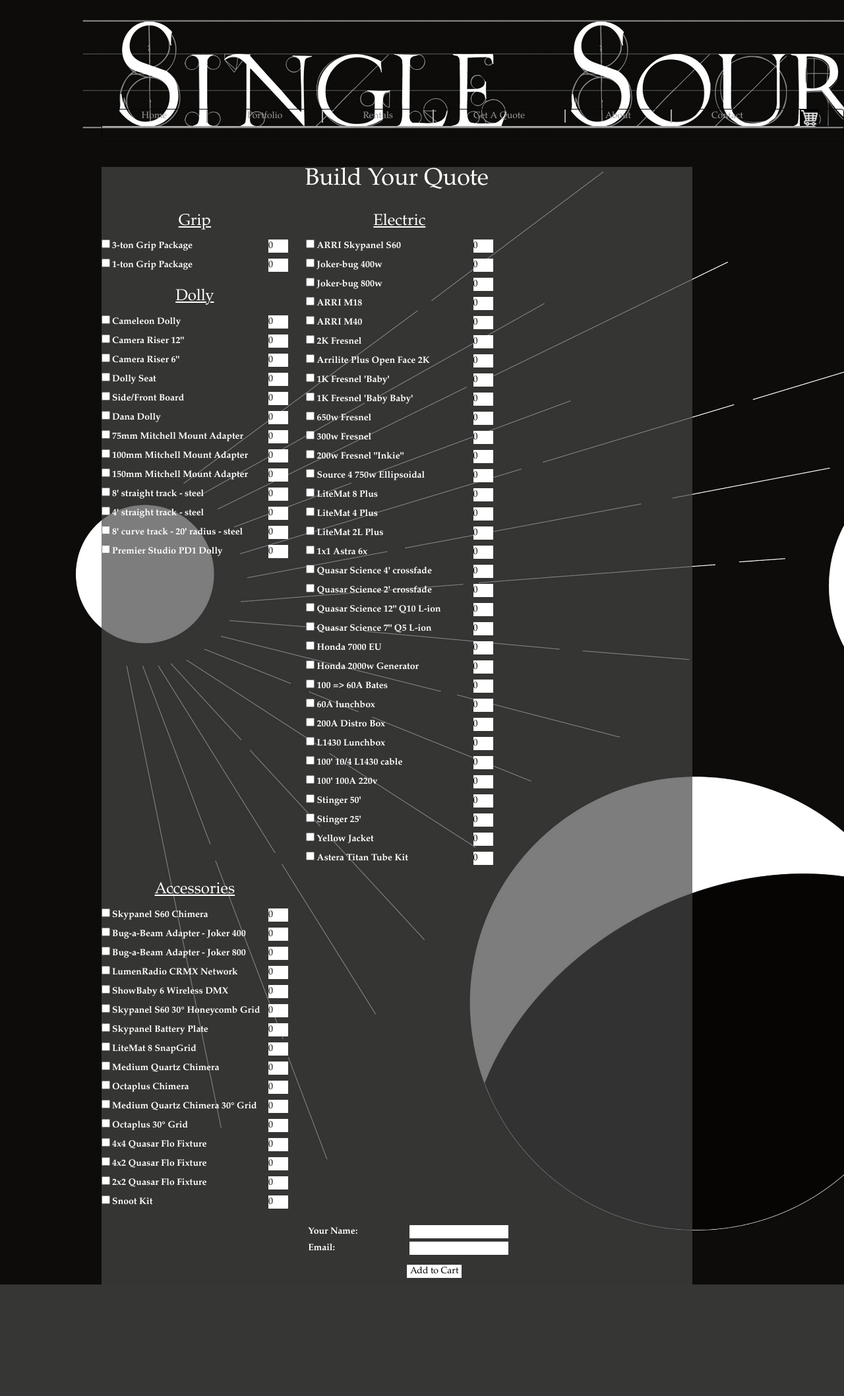
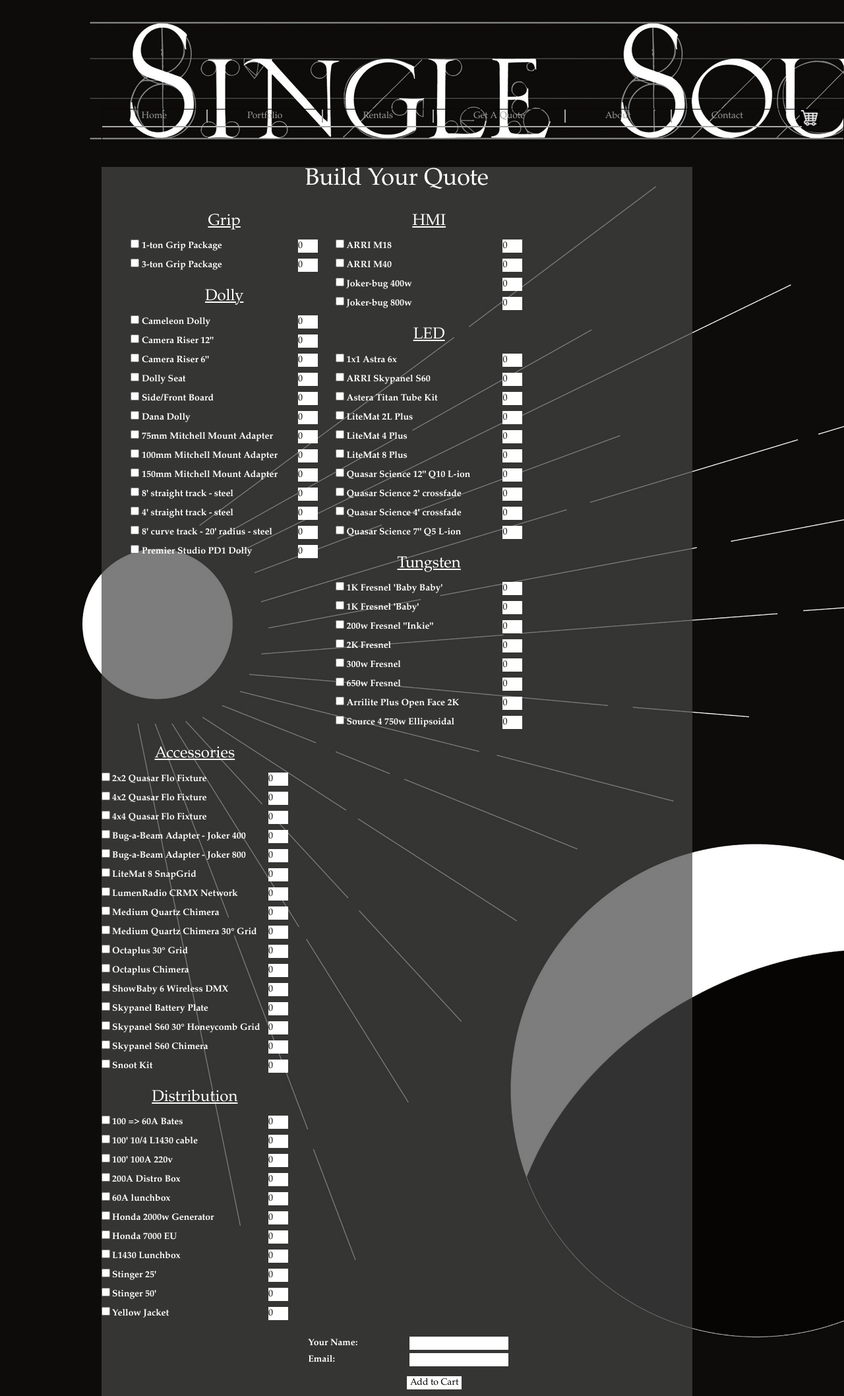
Before and after one commit to ryantmiddleton/Single_Source_website, a Django app: page /quote_page in a window 1280 px wide. Shown: the whole page at 66% size. Before the commit the page ends 1947 px from the top, so only its background shows below. Run offline with Django 3.2, Linux system fonts and the light colour scheme; data comes from the database, SQL or seed files in the repository; both versions use the stored data as it was after the commit; some libraries are stand-ins or nearby versions.

Commit message:
changed how querysets are retrieved for quote page

```diff
--- a/single_source_site/static/css/styles.css
+++ b/single_source_site/static/css/styles.css
@@ -105,9 +105,9 @@
 #quote_content .product_type_col h3 {
     text-decoration:underline;
 }
-/* #quote_content #column1 {
+#quote_content #column1{
     margin-left:5%;
-} */
+}
 
 .checkbox_field {
     display:inline-block;
@@ -400,16 +400,19 @@
 
 /* About Page */
 #about_content {
-    margin-left:25%;
-    width:40%;
+    margin-left:11%;
+    width:70%;
     background-color:rgb(70, 70, 70, 0.7);
 }
 
 #about_content *{
     margin:0px;
 }
-
+#about_content p{
+    font-size: 20px;
+}
 #about_heading {
     text-decoration: underline;
     text-align:center;
+
 }
--- a/single_source_site/templates/about.html
+++ b/single_source_site/templates/about.html
@@ -63,12 +63,12 @@
     </nav>
     </div>
     <div id="about_content">
-      <p id="about_heading">ABOUT US</p>
-      Single Source Grip and Lighting provides on location lighting
+      <h1 id="about_heading">ABOUT US</h1>
+      <p>Single Source Grip and Lighting provides on location lighting
       services and equipment for a wide range of motion picture projects
       including independent features/shorts, commercials, interviews, and
       music videos. With over 15 years of experience in the industry, we can
-      accommodate any project, big or small. Call today for a quote.
+      accommodate any project, big or small. Call today for a quote or build your own.</p>
     </div>
 
 </body>
--- a/single_source_site/templates/index.html
+++ b/single_source_site/templates/index.html
@@ -62,7 +62,7 @@
         </div>
     </nav>
     </div>
-    <div id="content" style="margin-left:30%;">
+    <!-- <div id="content" style="margin-left:30%;">
       <iframe height="300%" class="mySlides"
       src="https://www.youtube.com/embed/qQXP6TDtW0w?autoplay=1&mute=0&controls=1&loop=0&origin=https%3A%2F%2Fwww.singlesourcelight.com&playsinline=1&enablejsapi=1&widgetid=1">
       </iframe>
@@ -77,7 +77,7 @@
       </iframe>
       <button class="w3-button w3-display-left" style="background:gray;" onclick="plusDivs(-1)">&#10094;</button>
       <button class="w3-button w3-display-right" onclick="plusDivs(+1)">&#10095;</button>
-    </div>
+    </div> -->
 
 </body>
 <script>
--- a/single_source_site/templates/quote_builder.html
+++ b/single_source_site/templates/quote_builder.html
@@ -116,61 +116,76 @@
         <form id="quote_frm" action="/add_to_cart" method="post">
         {% csrf_token %}
             <div id="column1" class="product_type_col">
-            <div id="Grip_col"><h3>Grip</h3></div>
-            <div id="Dolly_col"><h3>Dolly</h3></div>
+                <div id="Grip_col"><h3>Grip</h3>
+                {% for package in grip_packages %}
+                    <div class='checkbox_field'>
+                        <input type='checkbox' class='{{package.category.name}}' value='{{package.id}}' id='{{package.id}}' name='{{package.id}}_package'>
+                        <label> {{package.name}}</label>
+                    </div>
+                    <input type='number' min=0 max='{{package.num_inventory}}' value=0 id='package_{{package.id}}_quantity' name='package_{{package.id}}_quantity' class='num_quantity_field'><br>
+                {% endfor %}
+                </div>
+                <div id="Dolly_col"><h3>Dolly</h3>
+                {% for product in dolly_products %}
+                    <div class='checkbox_field'>
+                        <input type='checkbox' class='{{product.category.name}}' value='{{product.id}}' id='{{product.id}}' name='{{product.id}}_product'>
+                        <label> {{product.name}}</label>
+                    </div>
+                    <input type='number' min=0 max='{{product.num_inventory}}' value=0 id='product_{{product.id}}_quantity' name='product_{{product.id}}_quantity' class='num_quantity_field'><br>
+                {% endfor %}
+                </div>
             </div>
             <div id="spacer" class="product_type_col"></div>
-        <div id="Electric_col" class="product_type_col"><h3>Electric</h3></div>
+            <div id="column2" class="product_type_col">
+                <div id="HMI_col"><h3>HMI</h3>
+                {% for product in hmi_products %}
+                    <div class='checkbox_field'>
+                        <input type='checkbox' class='{{product.category.name}}' value='{{product.id}}' id='{{product.id}}' name='{{product.id}}_product'>
+                        <label> {{product.name}}</label>
+                    </div>
+                    <input type='number' min=0 max='{{product.num_inventory}}' value=0 id='product_{{product.id}}_quantity' name='product_{{product.id}}_quantity' class='num_quantity_field'><br>
+                {% endfor %}
+                </div>
+                <div id="LED_col"><h3>LED</h3>
+                {% for product in led_products %}
+                    <div class='checkbox_field'>
+                        <input type='checkbox' class='{{product.category.name}}' value='{{product.id}}' id='{{product.id}}' name='{{product.id}}_product'>
+                        <label> {{product.name}}</label>
+                    </div>
+                    <input type='number' min=0 max='{{product.num_inventory}}' value=0 id='product_{{product.id}}_quantity' name='product_{{product.id}}_quantity' class='num_quantity_field'><br>
+                {% endfor %}
+                </div>
+                <div id="Tungsten_col"><h3>Tungsten</h3>
+                {% for product in tungsten_products %}
+                    <div class='checkbox_field'>
+                        <input type='checkbox' class='{{product.category.name}}' value='{{product.id}}' id='{{product.id}}' name='{{product.id}}_product'>
+                        <label> {{product.name}}</label>
+                    </div>
+                    <input type='number' min=0 max='{{product.num_inventory}}' value=0 id='product_{{product.id}}_quantity' name='product_{{product.id}}_quantity' class='num_quantity_field'><br>
+                {% endfor %}
+                </div>
+            </div>
             <div id="spacer" class="product_type_col"></div>
-        <div id="Accessories_col" class="product_type_col"><h3>Accessories</h3></div>
-        {% for package in packages %}
-            <script>
-                $('#Grip_col').show();
-                $('#Grip_col').append(
-                "<div class='checkbox_field'>\n"+
-                "<input type='checkbox' class='{{package.category.name}}' value='{{package.id}}' id='{{package.id}}' name='{{package.id}}_package'>\n"+
-                "<label> {{package.name}}</label>\n" +
-                "</div>\n"+
-                "<input type='number' min=0 max='{{package.num_inventory}}' value=0 id='package_{{package.id}}_quantity' name='package_{{package.id}}_quantity' class='num_quantity_field'><br>\n"
-                );
-            </script>
+            <div id="column3" class="product_type_col">
+                <div id="Accessories_col"><h3>Accessories</h3>
+                {% for product in acc_products %}
+                    <div class='checkbox_field'>
+                        <input type='checkbox' class='{{product.category.name}}' value='{{product.id}}' id='{{product.id}}' name='{{product.id}}_product'>
+                        <label> {{product.name}}</label>
+                    </div>
+                    <input type='number' min=0 max='{{product.num_inventory}}' value=0 id='product_{{product.id}}_quantity' name='product_{{product.id}}_quantity' class='num_quantity_field'><br>
                 {% endfor %}
-        {% for product in products %}
-            {% if product.category.parent_category.name == "Electric" and product.category.name != "Accessories" %}
-                <script>
-                    $('#Electric_col').show();
-                    $('#Electric_col').append(
-                    "<div class='checkbox_field'>\n"+
-                    "<input type='checkbox' class='{{product.category.name}}' value='{{product.id}}' id='{{product.id}}' name='{{product.id}}_product'>\n"+
-                    "<label> {{product.name}}</label>\n" +
-                    "</div>\n"+
-                    "<input type='number' min=0 max='{{product.num_inventory}}' value=0 id='product_{{product.id}}_quantity' name='product_{{product.id}}_quantity' class='num_quantity_field'><br>\n"
-                    );
-                </script>
-            {% elif product.category.name == "Dolly" %}
-                <script>
-                    $('#Dolly_col').show();
-                    $('#Dolly_col').append(
-                    "<div class='checkbox_field'>\n"+
-                    "<input type='checkbox' class='{{product.category.name}}' value='{{product.id}}' id='{{product.id}}' name='{{product.id}}_product'>\n"+
-                    "<label> {{product.name}}</label>\n" +
-                    "</div>\n"+
-                    "<input type='number' min=0 max='{{product.num_inventory}}' value=0 id='product_{{product.id}}_quantity' name='product_{{product.id}}_quantity' class='num_quantity_field'><br>\n"
-                    );
-                </script>
-            {% elif product.category.name == "Accessories" %}
-                <script>
-                    $('#Accessories_col').show();
-                    $('#Accessories_col').append(
-                    "<div class='checkbox_field'>\n"+
-                    "<input type='checkbox' class='{{product.category.name}}' value='{{product.id}}' id='{{product.id}}' name='{{product.id}}_product'>\n"+
-                    "<label> {{product.name}}</label>\n" +
-                    "</div>\n"+
-                    "<input type='number' min=0 max='{{product.num_inventory}}' value=0 id='product_{{product.id}}_quantity' name='product_{{product.id}}_quantity' class='num_quantity_field'><br>\n"
-                    );
-                </script>
-            {% endif %}
+                </div>
+                <div id="Distro_col"><h3>Distribution</h3>
+                {% for product in distro_products %}
+                    <div class='checkbox_field'>
+                        <input type='checkbox' class='{{product.category.name}}' value='{{product.id}}' id='{{product.id}}' name='{{product.id}}_product'>
+                        <label> {{product.name}}</label>
+                    </div>
+                    <input type='number' min=0 max='{{product.num_inventory}}' value=0 id='product_{{product.id}}_quantity' name='product_{{product.id}}_quantity' class='num_quantity_field'><br>
                 {% endfor %}
+                </div>
+            </div>
         </div>
         <div id="customer_container">
             <label for="name_txt">Your Name:</label>
--- a/single_source_site/urls.py
+++ b/single_source_site/urls.py
@@ -16,6 +16,6 @@
     path('add_accessories/<int:product_id>', views.get_accessories),
     path('add_to_cart', views.display_cart),
     path('get_order/<int:order_id>', views.get_order),
-    path('delete_order_product/<int:order_id>/<str:item_id>', views.delete_order_product),
+    path('delete_order_item/<int:order_id>/<str:item_id>', views.delete_order_item),
     path('send_quote/<int:order_id>', views.send_quote),
 ]
--- a/single_source_site/views.py
+++ b/single_source_site/views.py
@@ -21,8 +21,13 @@
     else:
         cart = Order.objects.filter(customer_id=request.session.session_key).last()
     context={
-        'products':Product.objects.all(),
-        'packages': Package.objects.all(),
+        'grip_packages': Category.objects.get(name="Grip").packages.all().order_by('name'),
+        'dolly_products': Category.objects.get(name="Dolly").products.all(),
+        'hmi_products': Category.objects.get(name="HMI").products.all().order_by('name'),
+        'tungsten_products': Category.objects.get(name="Tungsten").products.all().order_by('name'),
+        'led_products': Category.objects.get(name="LED").products.all().order_by('name'),
+        'distro_products': Category.objects.get(name="Distribution").products.all().order_by('name'),
+        'acc_products': Category.objects.get(name="Accessories").products.all().order_by('name'),
         'order' : cart
     }
     return render(request, "quote_builder.html", context)
@@ -69,8 +74,8 @@
                     )
         context = {
             'order' : new_order,
-            'order_packages': PackagesInOrder.objects.filter(order__id=new_order.id),
-            'order_products': ProductsInOrder.objects.filter(order__id=new_order.id)
+            'order_packages': PackagesInOrder.objects.filter(order__id=new_order.id).order_by('package__name'),
+            'order_products': ProductsInOrder.objects.filter(order__id=new_order.id).order_by('product__name')
         }
         return render(request, "cart.html", context)
     return redirect("/quote_page")
@@ -84,14 +89,13 @@
     return render(request, "cart.html", context)
 
 def get_cart_order(request):
-    print(request.session.session_key)
     if not Order.objects.filter(customer_id=request.session.session_key).exists():
             cart = None
     else:
         cart = Order.objects.filter(customer_id=request.session.session_key).last()
     return cart
 
-def delete_order_product(request, order_id, item_id):
+def delete_order_item(request, order_id, item_id):
     # Get references to the order and product
     update_order = Order.objects.get(id=order_id)
     if "product" in item_id:
@@ -136,18 +140,18 @@
                 if "product" in key:
                     # parse the product id out of the name of the 'number' element from the form
                     product_in_order_id = key.replace("product_", "").replace("_quantity", "")
-                    product_in_order = Product.objects.get(id=int(product_in_order_id))
+                    product_in_order = ProductsInOrder.objects.get(order__id=send_order.id, product__id=int(product_in_order_id))
                     # value of the 'number' element is the quantity ordered
                     # Update the order quantity of this product for the order
-                    product_in_order.quantity_in_order = request.POST[key]
+                    product_in_order.quantity = request.POST[key]
                     product_in_order.save()
                 elif "package" in key:
                     # parse the package id out of the name of the 'number' element from the form
                     package_in_order_id = key.replace("package_", "").replace("_quantity", "")
-                    package_in_order = Package.objects.get(id=int(package_in_order_id))
+                    package_in_order = PackagesInOrder.objects.get(order__id=send_order.id, package__id=int(package_in_order_id))
                     # value of the 'number' element is the quantity ordered
                     # Update the order quantity of this package for the order
-                    package_in_order.quantity_in_order = request.POST[key]
+                    package_in_order.quantity = request.POST[key]
                     package_in_order.save()
 
         context = {
@@ -182,7 +186,7 @@
 def display_3_ton_list(request):
     context = {
         'order' : get_cart_order(request),
-        'package': PackageItem.objects.filter(package__id=1)
+        'package': PackageItem.objects.filter(package__id=1).order_by('product__name')
     }
 
     return render(request, "3_ton.html", context)
@@ -190,18 +194,18 @@
 def display_1_ton_list(request):
     context = {
         'order' : get_cart_order(request),
-        'package': PackageItem.objects.filter(package__id=2)
+        'package': PackageItem.objects.filter(package__id=2).order_by('product__name')
     }
     return render(request, "1_ton.html", context)
 
 def display_electric_list(request):
     context = {
         'order' : get_cart_order(request),
-        'hmi_products': Category.objects.get(name="HMI").products.all(),
-        'tungsten_products': Category.objects.get(name="Tungsten").products.all(),
-        'led_products': Category.objects.get(name="LED").products.all(),
-        'distro_products': Category.objects.get(name="Distribution").products.all(),
-        'acc_products': Category.objects.get(name="Accessories").products.all()
+        'hmi_products': Category.objects.get(name="HMI").products.all().order_by('name'),
+        'tungsten_products': Category.objects.get(name="Tungsten").products.all().order_by('name'),
+        'led_products': Category.objects.get(name="LED").products.all().order_by('name'),
+        'distro_products': Category.objects.get(name="Distribution").products.all().order_by('name'),
+        'acc_products': Category.objects.get(name="Accessories").products.all().order_by('name')
 
     }
     return render(request, "electric.html", context)
```
Also changed, not shown: single_source_site/templates/cart.html (+3 -11 lines), db.sqlite3. Lines whose indentation alone changed are shown as unchanged.
